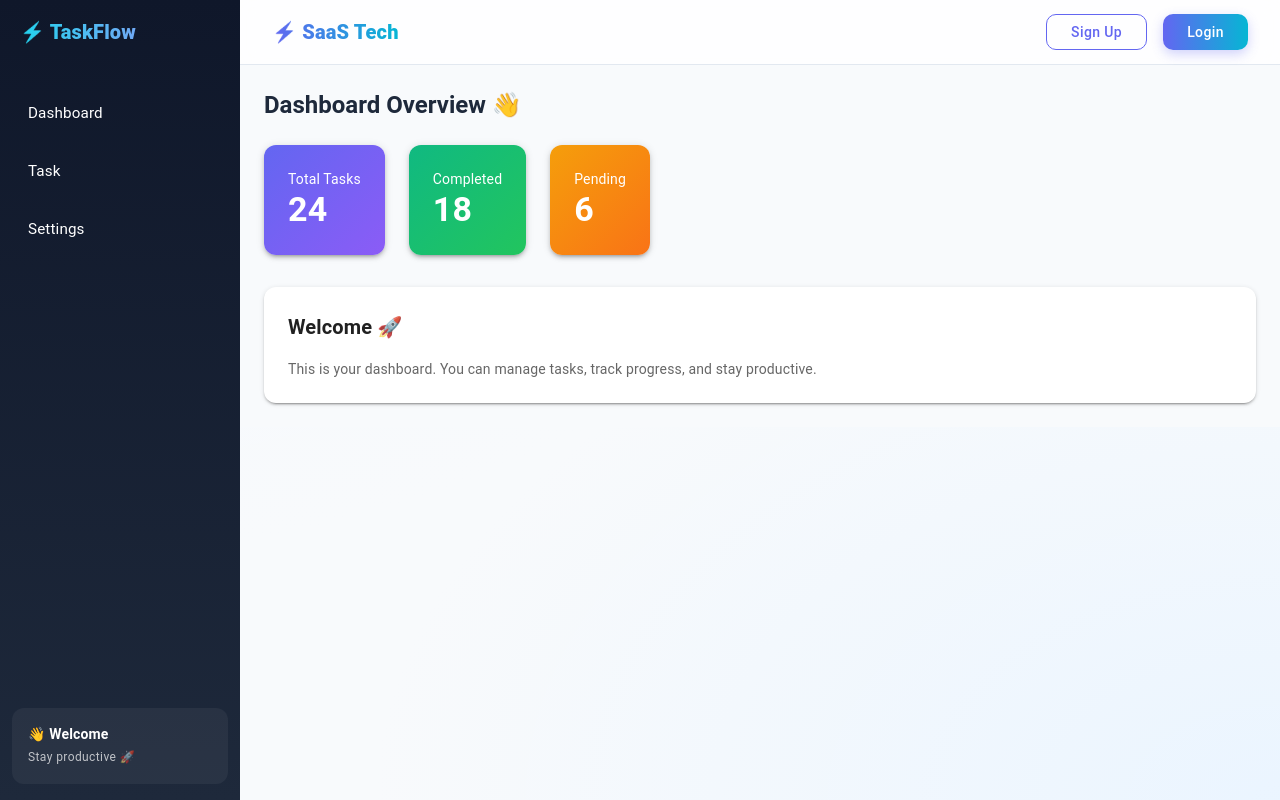
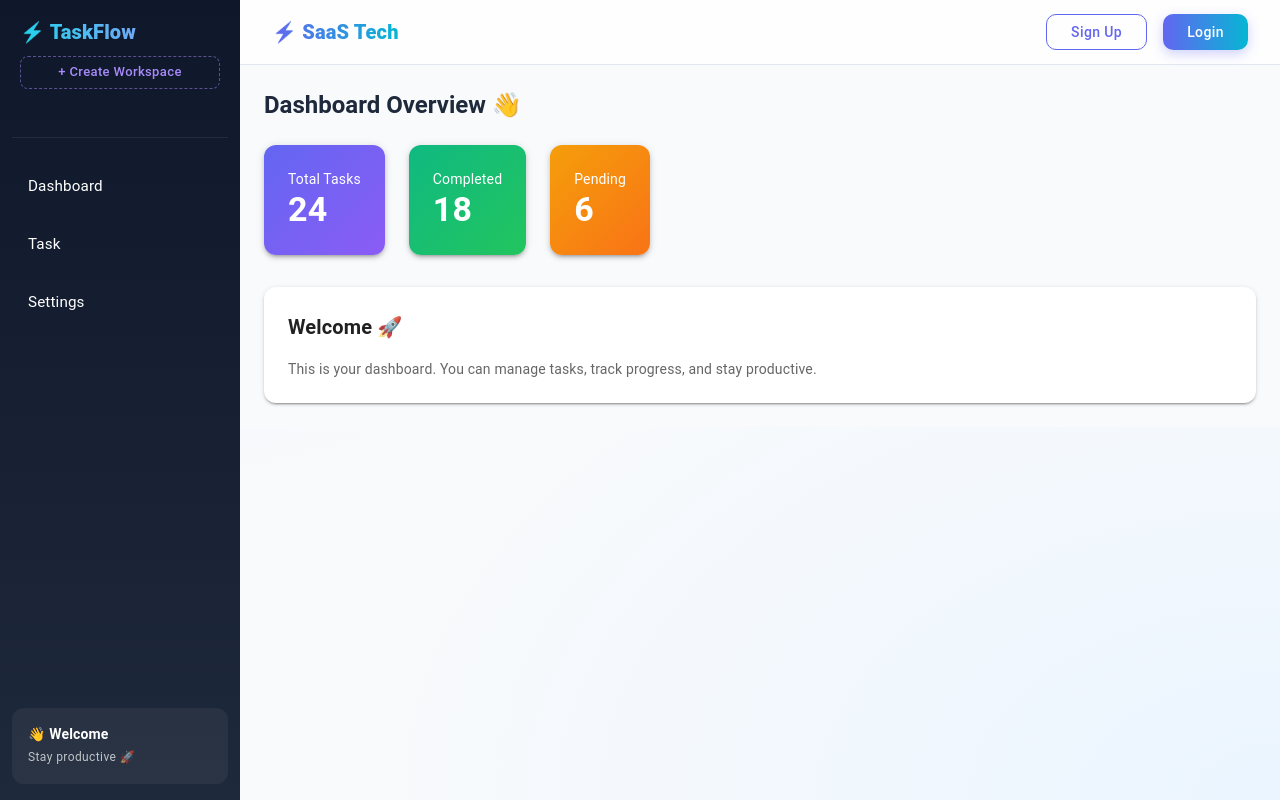
Before and after one commit to Anvita10/saas-frontend, a React (Create React App) app: page / in a window 1280 px wide. Built offline with nearby package versions, Linux system fonts and the light colour scheme.

Commit message:
Added create workspace

```diff
--- a/src/component/siderbar/Sidebar.jsx
+++ b/src/component/siderbar/Sidebar.jsx
@@ -1,4 +1,5 @@
 import { useNavigate, useLocation } from "react-router-dom";
+import { useState } from "react";
 import {
   Drawer,
   List,
@@ -6,11 +7,18 @@ import {
   ListItemText,
   Box,
   Typography,
+  Button,
+  Divider,
+  Dialog,
+  DialogTitle,
+  DialogContent,
 } from "@mui/material";
+import CreateWorkspace from "../workspace/CreateWorkspace";
 
 function Sidebar() {
   const navigate = useNavigate();
   const location = useLocation();
+  const [open, setOpen] = useState(false);
 
   const menuItems = [
     { id: 1, title: "Dashboard", path: "/dashboard" },
@@ -23,6 +31,7 @@ function Sidebar() {
   }
 
   return (
+    <>
       <Drawer
         variant="permanent"
         anchor="left"
@@ -51,7 +60,24 @@ function Sidebar() {
           >
             ⚡ TaskFlow
           </Typography>
+
+          <Button
+            fullWidth
+            size="small"
+            onClick={() => setOpen(true)}
+            sx={{
+              mt: 1,
+              textTransform: "none",
+              borderRadius: 2,
+              color: "#a78bfa",
+              border: "1px dashed rgba(167,139,250,0.5)",
+            }}
+          >
+            + Create Workspace
+          </Button>
         </Box>
+
+        <Divider sx={{ bgcolor: "rgba(255,255,255,0.1)", my: 2 }} />
 
         <List sx={{ display: "flex", flexDirection: "column", gap: 1 }}>
           {menuItems.map((item) => {
@@ -67,9 +93,7 @@ function Sidebar() {
                   py: 1.2,
                   transition: "all 0.25s ease",
 
-                bgcolor: isActive
-                  ? "rgba(99,102,241,0.2)"
-                  : "transparent",
+                  bgcolor: isActive ? "rgba(99,102,241,0.2)" : "transparent",
 
                   "&:hover": {
                     bgcolor: "rgba(99,102,241,0.15)",
@@ -105,6 +129,19 @@ function Sidebar() {
           </Typography>
         </Box>
       </Drawer>
+      <Dialog
+        open={open}
+        onClose={() => setOpen(false)}
+        fullWidth
+        maxWidth="sm"
+      >
+        <DialogTitle>Create Workspace</DialogTitle>
+
+        <DialogContent>
+          <CreateWorkspace onClose={() => setOpen(false)} />
+        </DialogContent>
+      </Dialog>
+    </>
   );
 }
 
```
Lines whose indentation alone changed are shown as unchanged.
